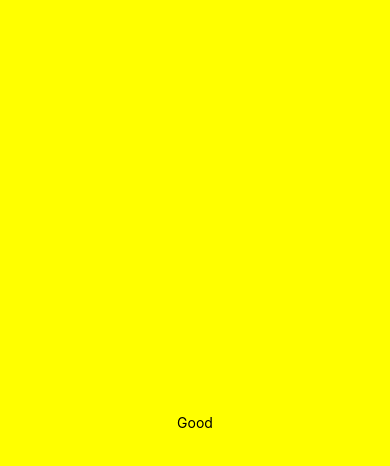
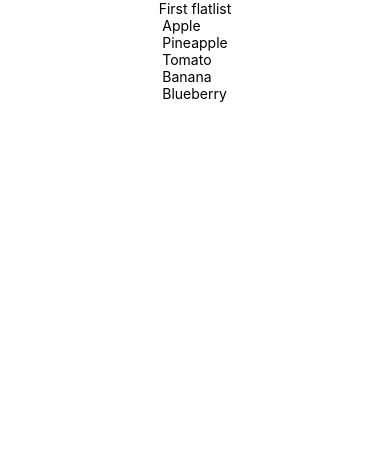
Before and after one commit to spikeganush/FirstApp-cross-platform-class, a React Native app: screen / in a window 390 px wide. Shown: the top 466 px of the page. Built offline with nearby package versions, Linux system fonts and the light colour scheme.

Commit message:
app.js update

```diff
--- a/App.js
+++ b/App.js
@@ -1,12 +1,35 @@
 import { StatusBar } from 'expo-status-bar'
 import React from 'react'
-import { StyleSheet, Text, View } from 'react-native'
+import { FlatList, StyleSheet, Text, View } from 'react-native'
+
+import Constants from 'expo-constants'
+
+const Item = (props) => {
+  return (
+    <View>
+      <Text>{props.text}</Text>
+    </View>
+  )
+}
 
 export default function App() {
+  const AppData = [
+    { id: '1', name: 'Apple' },
+    { id: '2', name: 'Pineapple' },
+    { id: '3', name: 'Tomato' },
+    { id: '4', name: 'Banana' },
+    { id: '5', name: 'Blueberry' },
+  ]
+
+  const Renderer = ({ item }) => <Item text={item.name} />
   return (
     <View style={styles.container}>
-      <Text>Good</Text>
-      <StatusBar style="auto" />
+      <Text>First flatlist</Text>
+      <FlatList
+        data={AppData}
+        renderItem={Renderer}
+        keyExtractor={(item) => item.id}
+      />
     </View>
   )
 }
@@ -14,7 +37,8 @@ export default function App() {
 const styles = StyleSheet.create({
   container: {
     flex: 1,
-    backgroundColor: '#ff0',
+    marginTop: Constants.statusBarHeight,
+    backgroundColor: '#fff',
     alignItems: 'center',
     justifyContent: 'center',
   },
```
